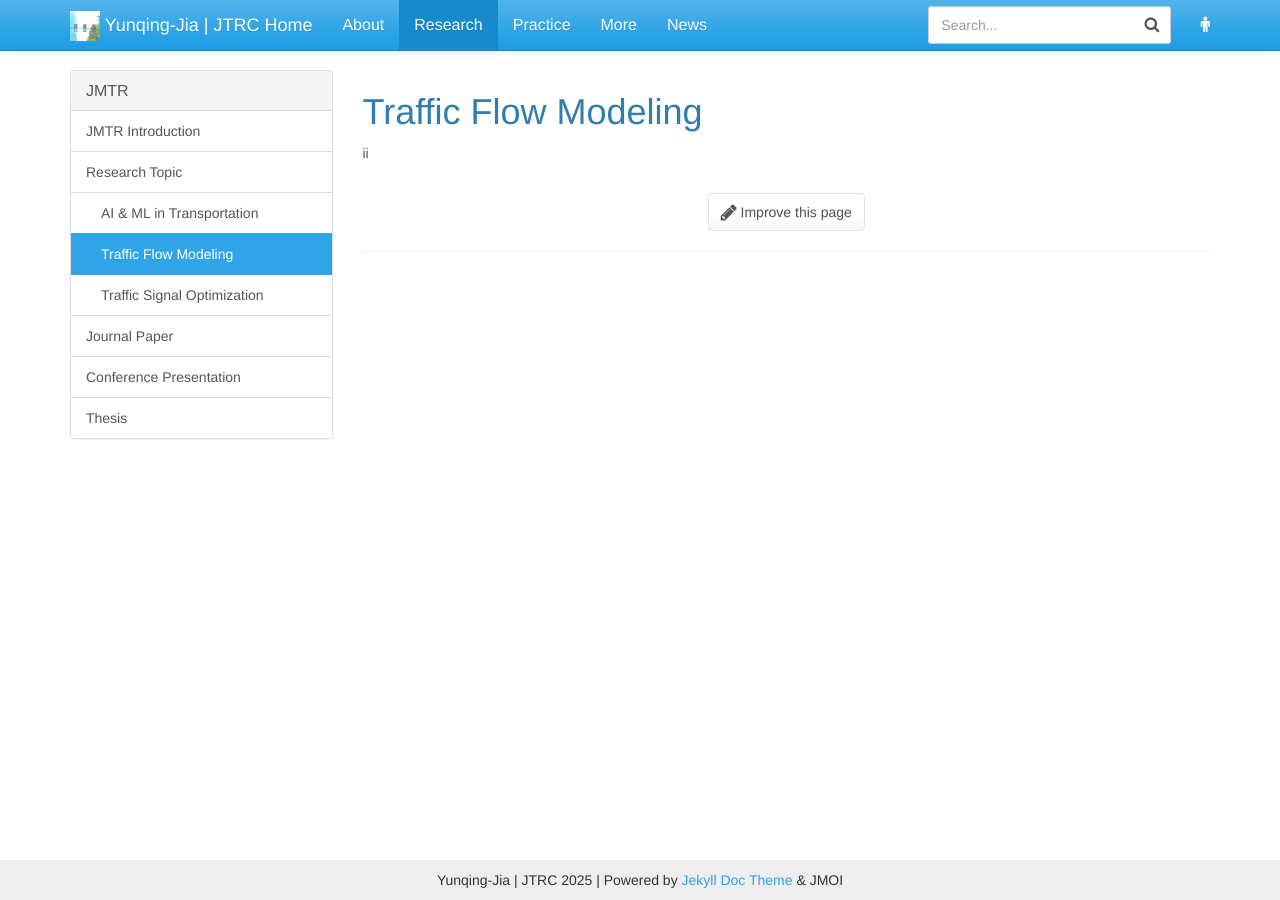
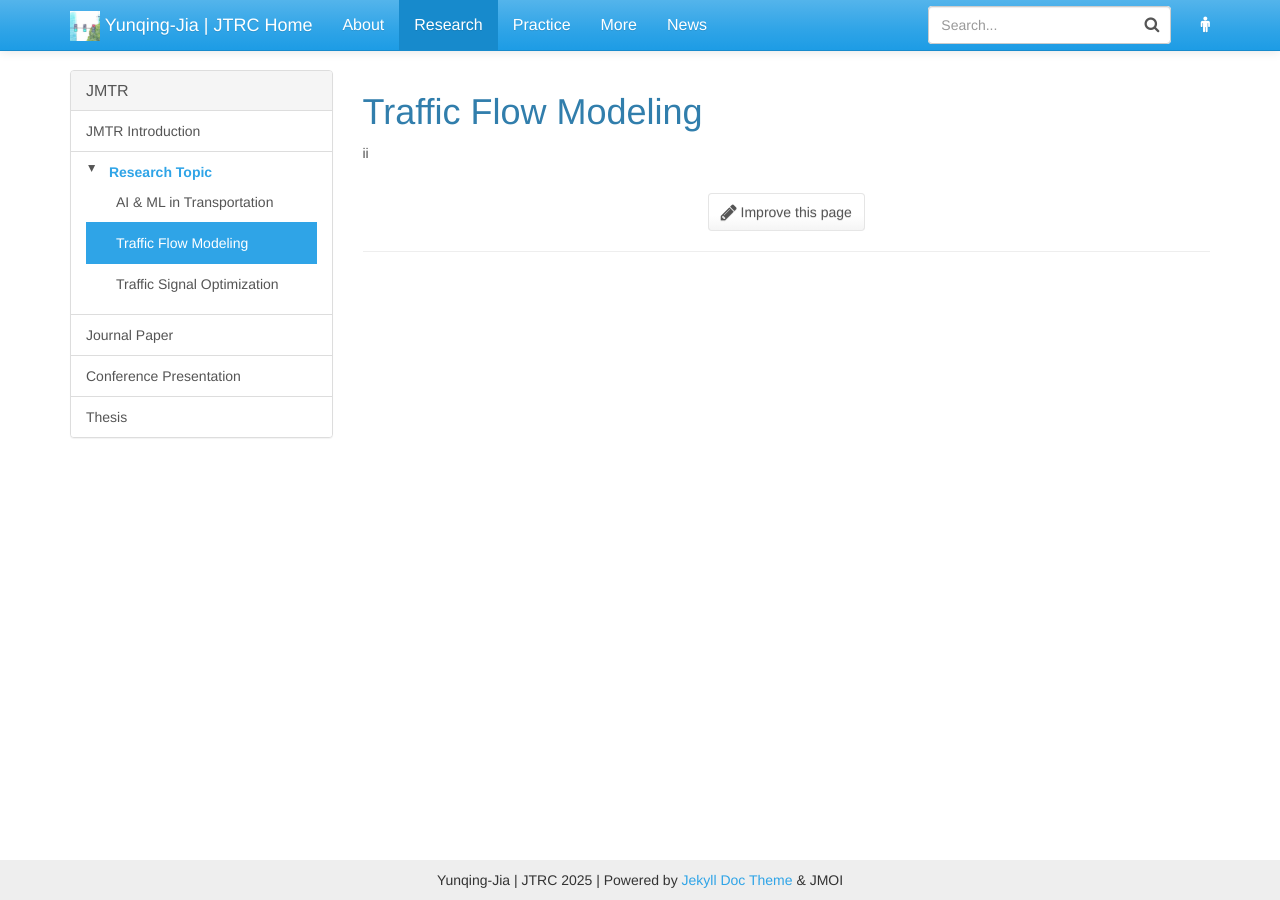
Before and after one commit to Yunqing-Jia/JTRC, a Jekyll site: the page built from _jmtr/model.md, in a window 1280 px wide. Built offline with Jekyll 4.4.1, drawn with Linux system fonts in a browser that asks for light colours.

Commit message:
Update jmtr_nav.html

```diff
--- a/_includes/jmtr_nav.html
+++ b/_includes/jmtr_nav.html
@@ -30,16 +30,33 @@
           {% for item in section.jmtr %}
             {% assign item_url = item.name | prepend:"/jmtr/" | append:"/" %}
             {% assign p = site.jmtr | where:"url", item_url | first %}
-            <a class="list-group-item {% if item_url == page.url %}active{% endif %}" href="{{ p.url | relative_url }}">{{ p.title }}</a>
 
-            {% if item.subpage %}
+            {% assign has_subpage = item.subpage %}
+            {% assign sub_active = false %}
+            {% if has_subpage %}
               {% for sub in item.subpage %}
-                {% assign sub_url = sub %}
-                {% assign p_sub = site.jmtr | where:"url", sub_url | first %}
-                {% if p_sub %}
-                  <a class="list-group-item {% if sub_url == page.url %}active{% endif %}" style="padding-left: 30px;" href="{{ p_sub.url | relative_url }}">{{ p_sub.title }}</a>
+                {% if sub == page.url %}
+                  {% assign sub_active = true %}
                 {% endif %}
               {% endfor %}
+            {% endif %}
+
+            {% if has_subpage %}
+              <div class="list-group-item{% if item_url == page.url or sub_active %} active-parent{% endif %}">
+                <span class="arrow" onclick="toggleSubmenu(this)">&#9656;</span>
+                <a class="{% if item_url == page.url %}active{% endif %}" href="{{ p.url | relative_url }}">{{ p.title }}</a>
+                <div class="submenu" style="{% if sub_active %}display:block;{% else %}display:none;{% endif %}">
+                  {% for sub in item.subpage %}
+                    {% assign sub_url = sub %}
+                    {% assign p_sub = site.jmtr | where:"url", sub_url | first %}
+                    {% if p_sub %}
+                      <a class="list-group-item {% if sub_url == page.url %}active{% endif %}" style="padding-left: 30px;" href="{{ p_sub.url | relative_url }}">{{ p_sub.title }}</a>
+                    {% endif %}
+                  {% endfor %}
+                </div>
+              </div>
+            {% else %}
+              <a class="list-group-item {% if item_url == page.url %}active{% endif %}" href="{{ p.url | relative_url }}">{{ p.title }}</a>
             {% endif %}
           {% endfor %}
         </div>
@@ -47,3 +64,38 @@
     </div>
   {% endfor %}
 </div>
+
+<style>
+  .arrow {
+    display: inline-block;
+    cursor: pointer;
+    width: 1em;
+    margin-right: 5px;
+    transform: rotate(0deg);
+    transition: transform 0.2s;
+  }
+  .arrow.down {
+    transform: rotate(90deg);
+  }
+  .active-parent > a {
+    font-weight: bold;
+  }
+</style>
+
+<script>
+  function toggleSubmenu(elem) {
+    const submenu = elem.parentElement.querySelector(".submenu");
+    submenu.style.display = submenu.style.display === "block" ? "none" : "block";
+    elem.classList.toggle("down");
+  }
+
+  document.addEventListener("DOMContentLoaded", () => {
+    document.querySelectorAll(".submenu").forEach((menu) => {
+      if (menu.querySelector(".active")) {
+        menu.style.display = "block";
+        const arrow = menu.parentElement.querySelector(".arrow");
+        if (arrow) arrow.classList.add("down");
+      }
+    });
+  });
+</script>
```
